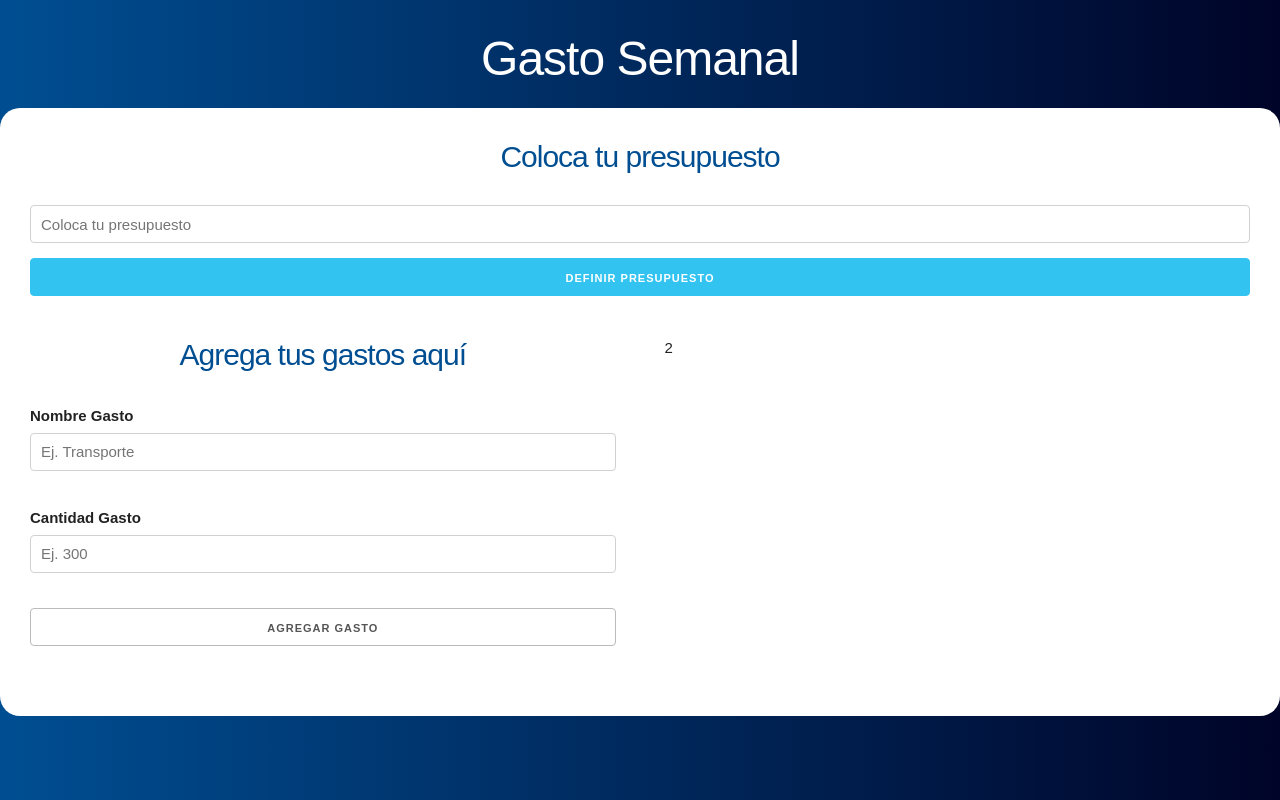
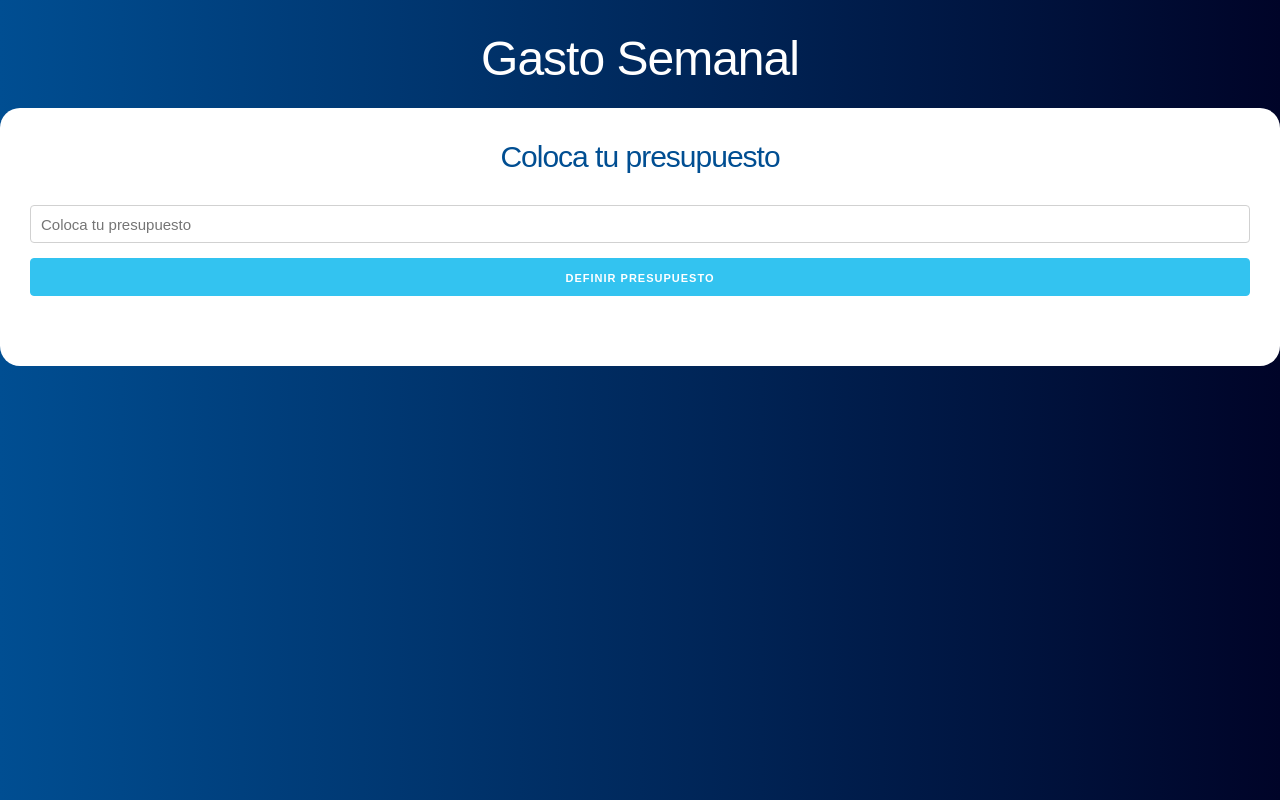
Before and after one commit to armandotechno/Control-de-presupuesto, a React (Create React App) app: page / in a window 1280 px wide. Built offline with nearby package versions, Linux system fonts and the light colour scheme.

Commit message:
Cargando un componente u otro

```diff
--- a/src/App.js
+++ b/src/App.js
@@ -7,27 +7,37 @@ function App() {
   //definir el state
   const [ presupuesto, guardarPresupuesto] = useState(0);
   const [ restante, guardarRestante] = useState(0);
+  const [mostrarpregunta, actualizarPregunta] = useState(true);
 
 
   return (
     <div className="Container">
+
       <header>
           <h1>Gasto Semanal</h1>
 
           <div className="contenido-principal contenido">
+            {mostrarpregunta ?
+            (
               <Pregunta
                 guardarPresupuesto={guardarPresupuesto}
                 guardarRestante={guardarRestante}
+                actualizarPregunta={actualizarPregunta}
               />
-
+            ): (
               <div className="row">
                 <div className="one-half column">
                   <Formulario />
                 </div>
                 <div className="one-half column">
-                  2
-                </div>
+                2
               </div>
+            </div>
+              )
+            }
+
+
+
           </div>
       </header>
     </div>
--- a/src/components/Pregunta.js
+++ b/src/components/Pregunta.js
@@ -1,7 +1,7 @@
 import React, {useState} from 'react';
 import Error from './Error';
 
-const Pregunta = ({guardarPresupuesto, guardarRestante}) => {
+const Pregunta = ({guardarPresupuesto, guardarRestante, actualizarPregunta}) => {
 
     //definir el state
     const [cantidad, guardarCantidad] = useState(0);
@@ -26,6 +26,7 @@ const Pregunta = ({guardarPresupuesto, guardarRestante}) => {
         guardarError(false);
         guardarPresupuesto(cantidad);
         guardarRestante(cantidad);
+        actualizarPregunta(false);
     }
 
 
```
